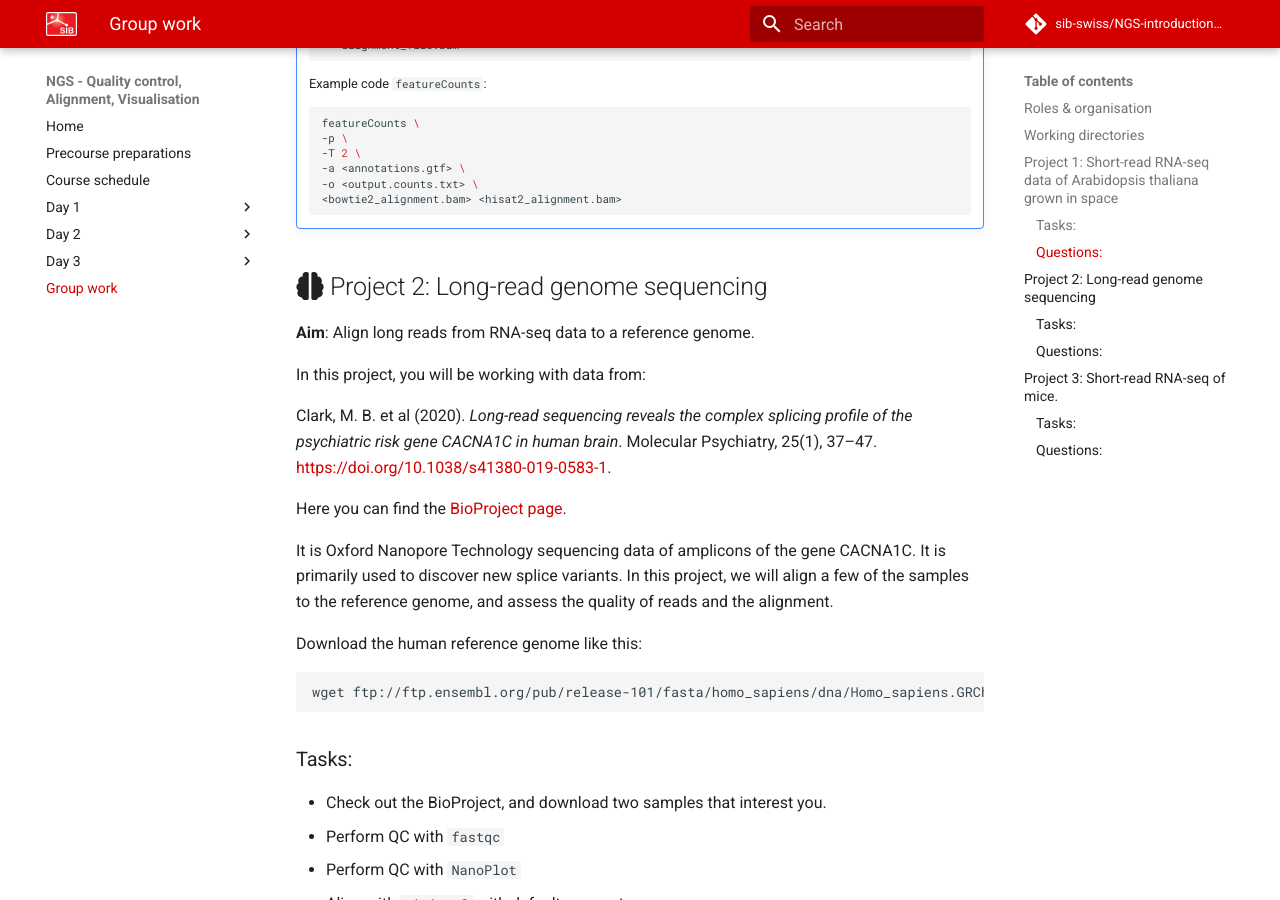
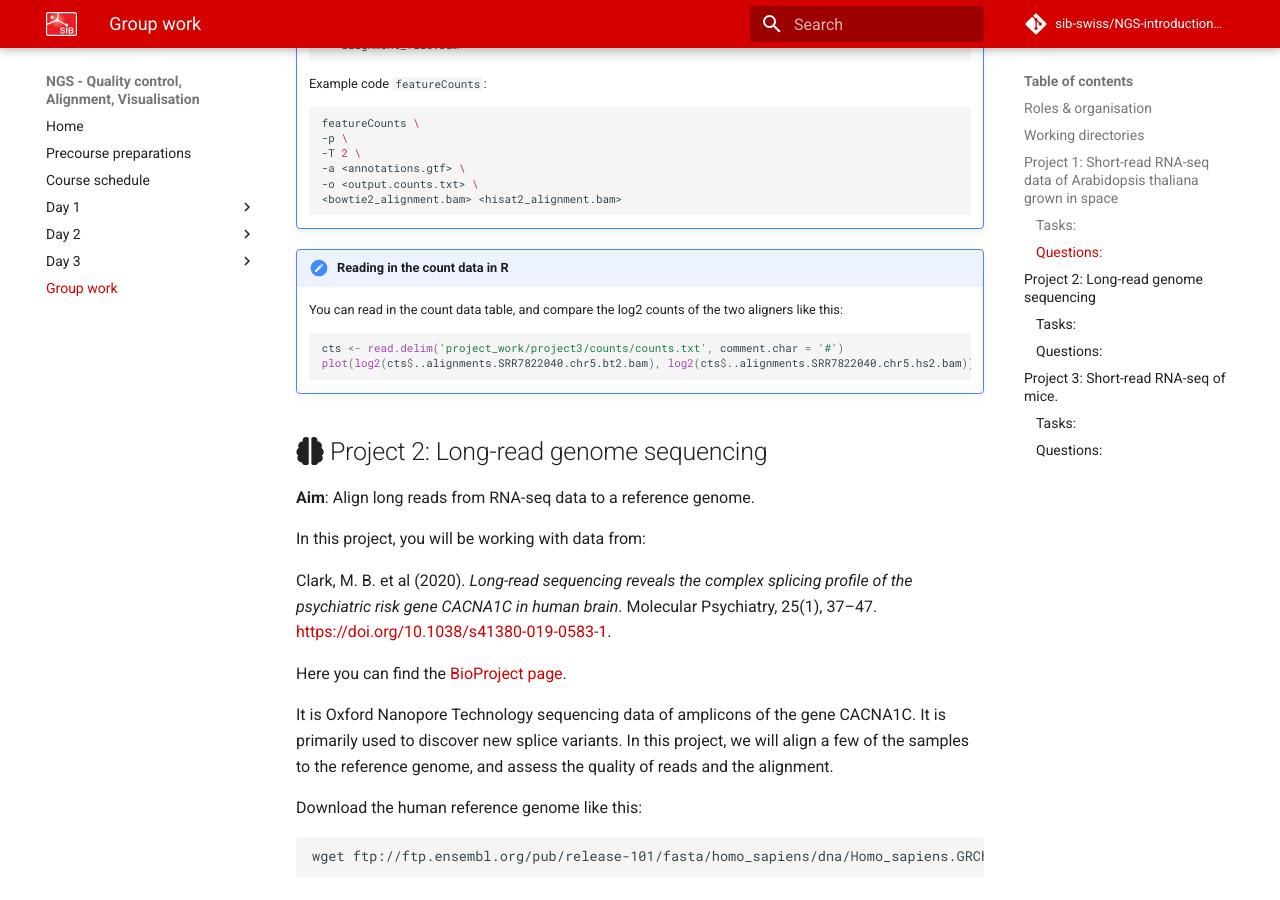
Before and after one commit to sib-swiss/NGS-introduction-training, an MkDocs documentation site: the page built from docs/group_work.md, in a window 1280 px wide and 900 px high, scrolled down 3752 px. Built offline with MkDocs 1.6.1 and Material for MkDocs 9.7.7, drawn with Linux system fonts in a browser that asks for light colours; comment, search, counter and statistics services are not loaded.

Commit message:
added R hint

````diff
--- a/docs/group_work.md
+++ b/docs/group_work.md
@@ -128,6 +128,13 @@ gunzip Araport11_GTF_genes_transposons.Mar202021.noChr.gtf.gz
     <bowtie2_alignment.bam> <hisat2_alignment.bam>
     ```
 
+!!! hint "Reading in the count data in R"
+    You can read in the count data table, and compare the log2 counts of the two aligners like this:
+
+    ```r
+    cts <- read.delim('project_work/project3/counts/counts.txt', comment.char = '#')
+    plot(log2(cts$..alignments.SRR7822040.chr5.bt2.bam), log2(cts$..alignments.SRR7822040.chr5.hs2.bam))
+    ```
 
 ## :fontawesome-solid-brain: Project 2: Long-read genome sequencing
 
````
